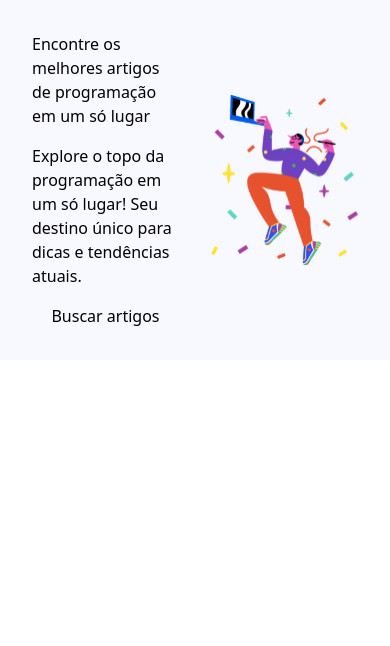
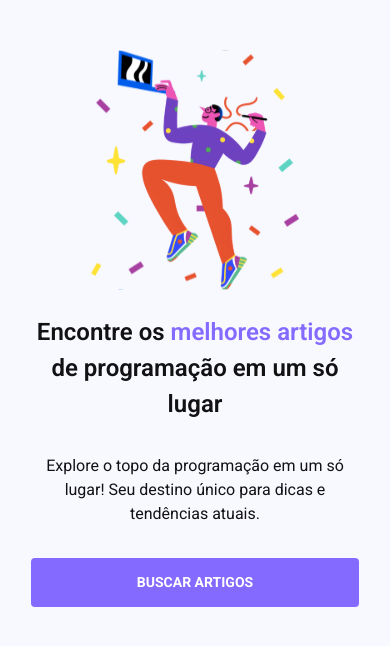
Before and after one commit to lucasrodriguescunha/tech-blog-codelab, a Next.js app: page / in a window 390 px wide. Shown: the top 646 px of the page. Built offline with nearby package versions, Linux system fonts and the light colour scheme.

Commit message:
feat: enhance Header component styling and layout for better responsiveness

```diff
--- a/components/Header/Header.module.css
+++ b/components/Header/Header.module.css
@@ -1,16 +1,119 @@
 .headerContainer {
-    display: grid;
-    grid-template-columns: 1fr 1fr;
+    display: flex;
     align-items: center;
 
-    gap: 2rem;
-    margin: 0 auto;
-    padding: 2rem;
     background-color: var(--color-dark-50);
+    font-family: var(--font-geist-roboto);
 }
 
 .headerContent {
     display: flex;
     flex-direction: column;
-    gap: 1rem;
+
+    width: 34.375rem;
+    margin: 3.125rem 15rem 3.125rem 22rem;
+    gap: 2rem;
 }
+
+.headerTitle {
+    font-weight: 600;
+    font-size: var(--font-size-5xl);
+    color: var(--color-dark-10);
+}
+
+.headerTitle span {
+    color: var(--color-brand);
+}
+
+.headerSubtitle {
+    font-weight: 400;
+    font-size: var(--font-size-2xl);
+    color: var(--color-dark-10);
+}
+
+.headerButton {
+    font-weight: 700;
+    font-size: var(--font-size-lg);
+    background: var(--color-brand);
+    border-radius: 0.25rem;
+    padding: 0.875rem 2rem;
+    border: none;
+    text-transform: uppercase;
+    color: var(--color-white);
+    width: max-content;
+    cursor: pointer;
+}
+
+.imageWrapper {
+    margin: 3.125rem 0;
+}
+
+@media (max-width: 768px) {
+    .headerContainer {
+        flex-direction: column-reverse;
+    }
+
+    .headerContent {
+        justify-content: center;
+        align-items: center;
+
+        margin: 0 7rem 4rem 7rem;
+    }
+
+    .headerTitle {
+        font-size: var(--font-size-3xl);
+        text-align: center;
+    }
+
+    .headerSubtitle {
+        font-size: var(--font-size-xl);
+        text-align: center;
+    }
+
+    .imageWrapper {
+        margin: 3.125rem 0 1.5rem 0;
+    }
+
+    .headerImage {
+        width: 20.625rem;
+        height: 23.75rem;
+    }
+}
+
+@media (max-width: 576px) {
+    .headerContainer {
+        flex-direction: column-reverse;
+    }
+
+    .headerContent {
+        justify-content: center;
+        align-items: center;
+
+        width: 20.5rem;
+        margin: 0 1.5rem 4rem 1.5rem;
+    }
+
+    .headerTitle {
+        font-size: var(--font-size-2xl);
+        text-align: center;
+    }
+
+    .headerSubtitle {
+        font-size: var(--font-size-base);
+        text-align: center;
+    }
+
+    .headerButton {
+        font-size: var(--font-size-sm);
+        width: 100%;
+    }
+
+    .imageWrapper {
+        margin: 3.125rem 0 1.5rem 0;
+    }
+
+    .headerImage {
+        width: 13rem;
+        height: 15rem;
+    }
+}
--- a/components/Header/Header.tsx
+++ b/components/Header/Header.tsx
@@ -6,10 +6,12 @@ export default function Header() {
     return (
         <header className={styles.headerContainer}>
             <div className={styles.headerContent}>
-                <h1 className={styles.headerTitle}>Encontre os melhores artigos
-                    de programação em um só lugar</h1>
-                <p className={styles.headerSubtitle}>Explore o topo da programação em um só lugar!
-                    Seu destino único para dicas e tendências atuais.</p>
+                <h1 className={styles.headerTitle}>
+                    Encontre os <span>melhores artigos</span> de programação em um só lugar
+                </h1>
+                <p className={styles.headerSubtitle}>
+                    Explore o topo da programação em um só lugar! Seu destino único para dicas e tendências atuais.
+                </p>
                 <button className={styles.headerButton}>Buscar artigos</button>
             </div>
             <div className={styles.imageWrapper}>
```
